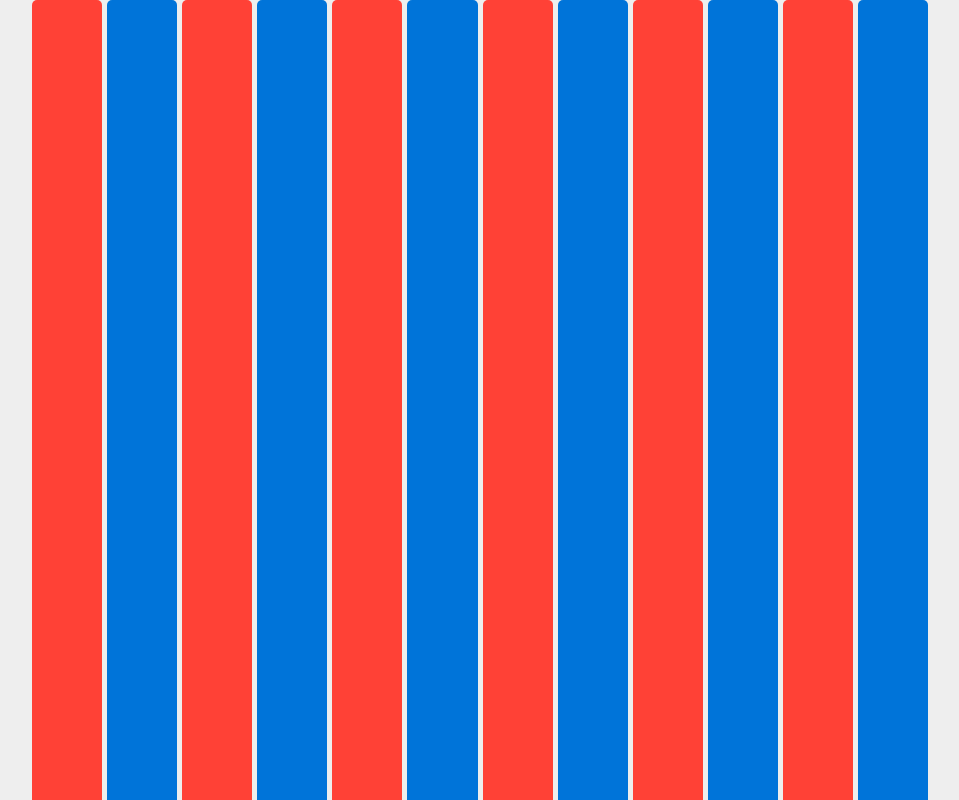
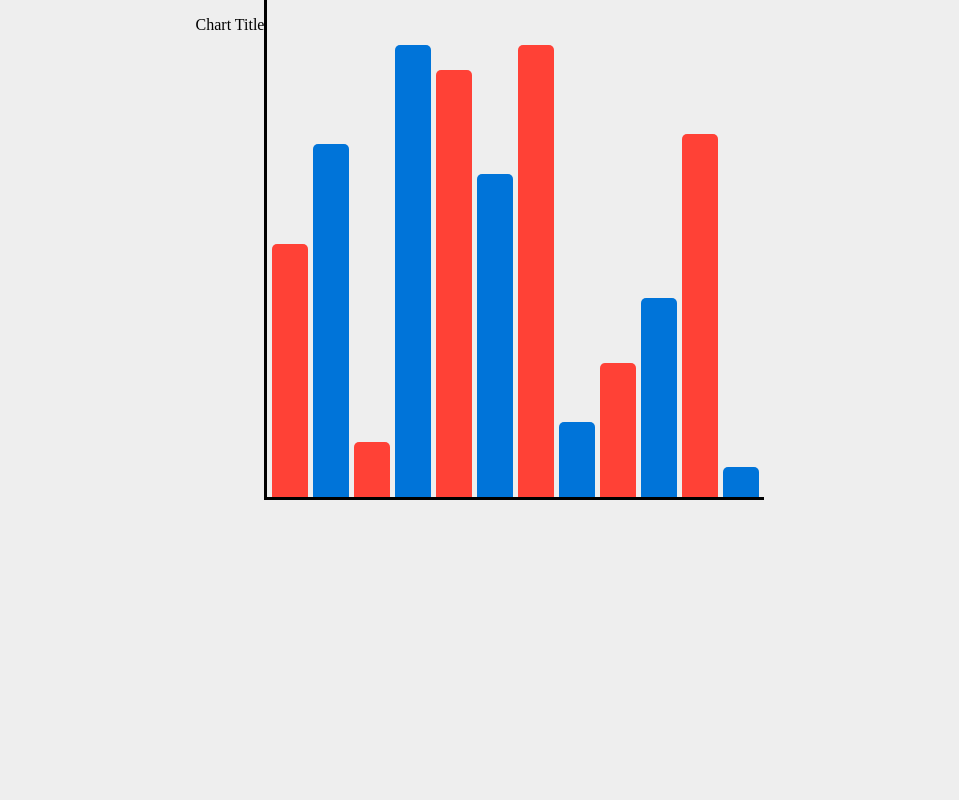
Before and after one commit to tpye/barChart, a plain HTML site: page index.html in a window 1280 px wide. Shown: the whole page, without its empty margins (160-1119 px from the left). Drawn offline with Linux system fonts and the light colour scheme.

Commit message:
additional updates

```diff
--- a/chart.css
+++ b/chart.css
@@ -1,10 +1,14 @@
 .chart{
-    height: 100vh;
-    width: 70vw;
+    height: 500px;
+    width: 500px;
     display:grid;
     grid-template-columns: repeat(12,1fr);
     grid-template-rows: repeat(100,1fr);
     grid-column-gap: 5px;
+    border-bottom: black;
+    border-style: none none solid solid;
+    padding-left: 5px;
+    padding-right: 5px;
 }
 
 * {box-sizing: border-box;}
@@ -40,3 +44,51 @@ html, body {
   [class*="bar"]:nth-child(even) {
     background-color: #0074d9;
   }
+
+.bar-1{
+    grid-row-start: 50;
+}
+
+.bar-2{
+    grid-row-start: 30;
+}
+
+.bar-3{
+    grid-row-start: 90;
+}
+
+.bar-4{
+    grid-row-start: 10;
+}
+
+.bar-5{
+    grid-row-start: 15;
+}
+
+.bar-6{
+    grid-row-start: 36;
+}
+
+.bar-7{
+    grid-row-start: 10;
+}
+
+.bar-8{
+    grid-row-start: 86;
+}
+
+.bar-9{
+    grid-row-start: 74;
+}
+
+.bar-10{
+    grid-row-start: 61;
+}
+
+.bar-11{
+    grid-row-start: 28;
+}
+
+.bar-12{
+    grid-row-start: 95;
+}
--- a/index.html
+++ b/index.html
@@ -8,6 +8,9 @@
     <link rel="stylesheet" type="text/css" href="chart.css">
 </head>
 <body>
+    <div>
+        <p>Chart Title</p>
+    </div>
     <!--https://css-tricks.com/making-a-bar-chart-with-css-grid/-->
     <div class="chart">
         <div class="bar-1"></div>
```
